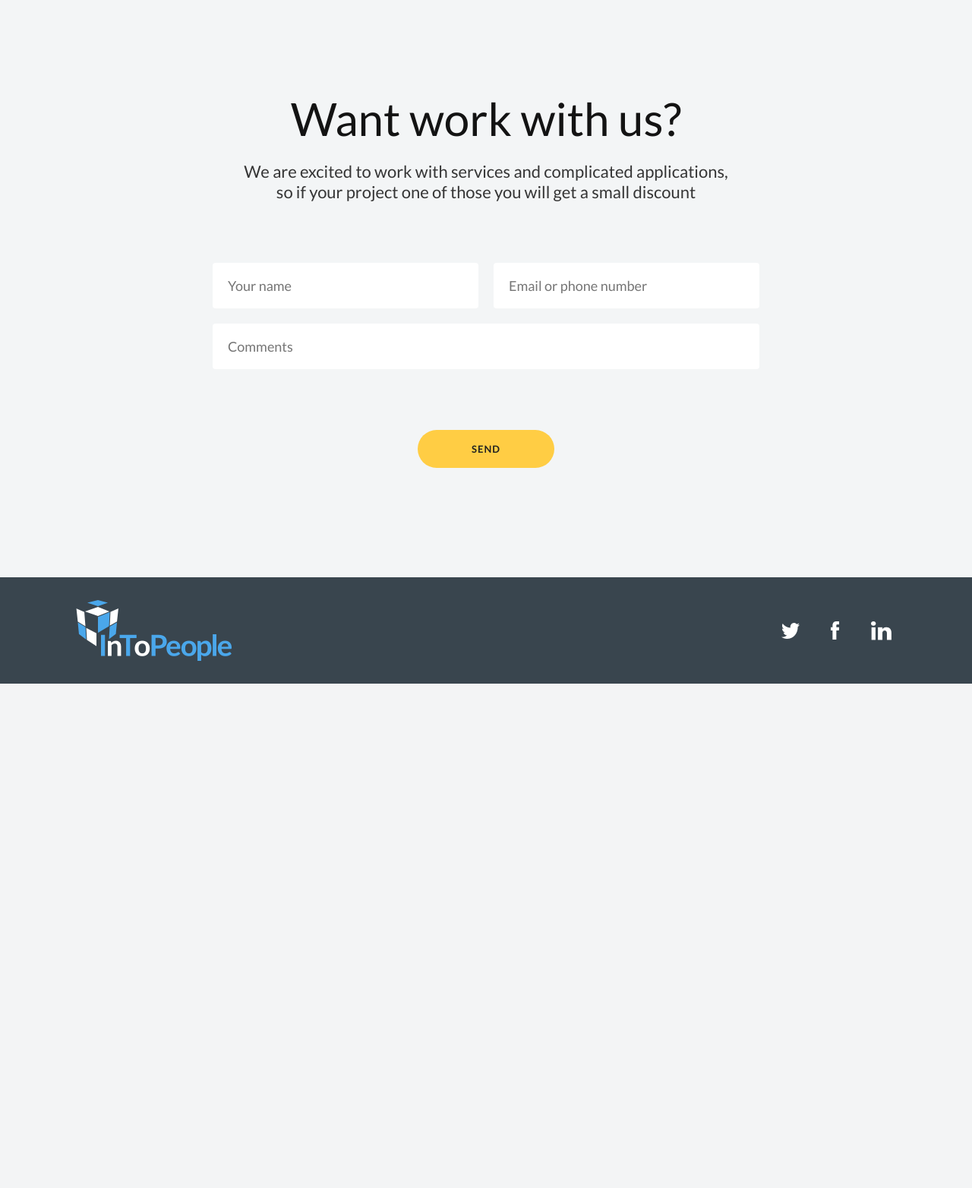
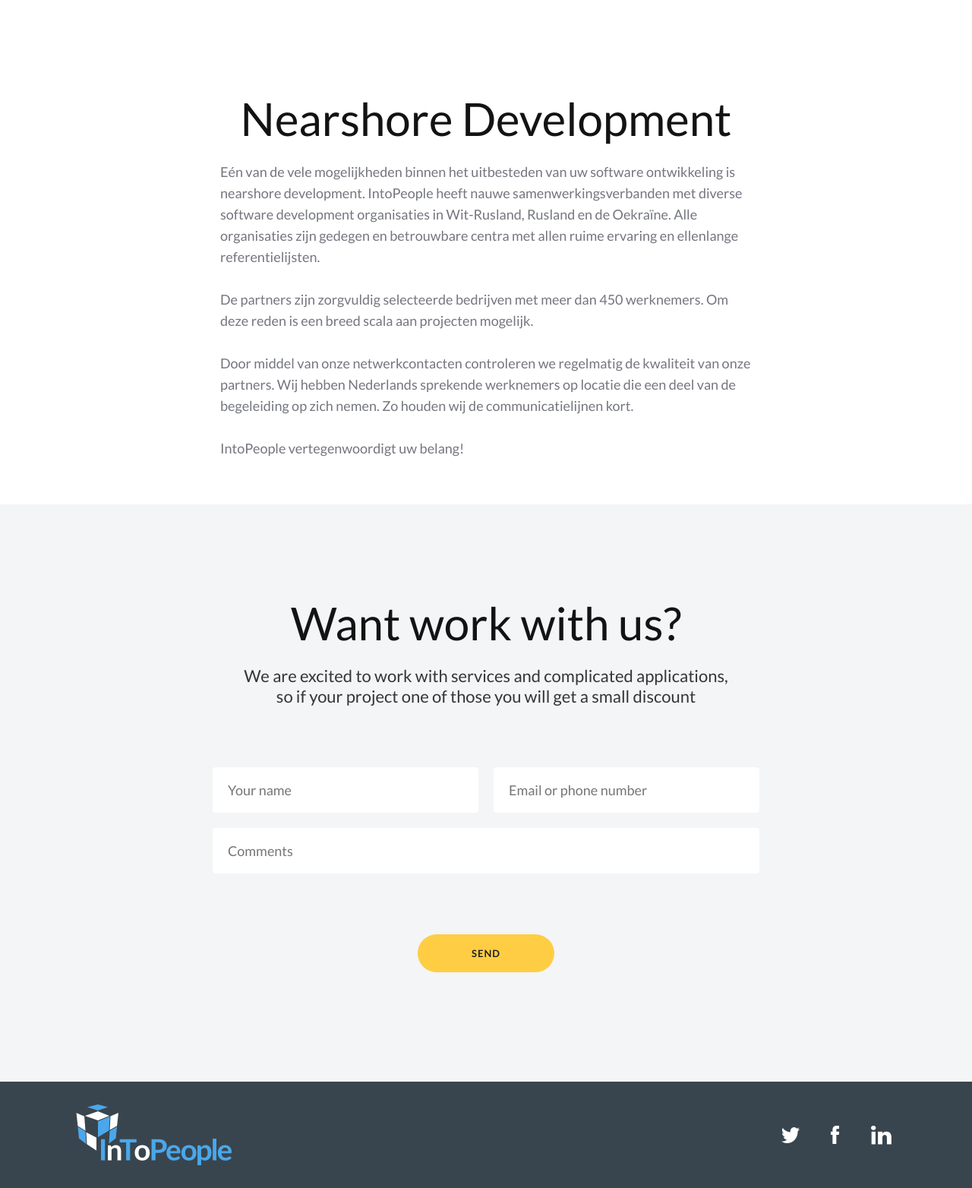
Before and after one commit to alexsholk/intopeople, a PHP site: page /development.php in a window 1280 px wide. Shown: the part 148-1712 px from the top of the page at 76% size. Before the commit the page ends 1048 px from the top, so only its background shows below. Run offline with PHP 8.4, Linux system fonts and the light colour scheme.

Commit message:
Development page in progress

```diff
--- a/web/development.php
+++ b/web/development.php
@@ -9,7 +9,28 @@ $selected = 2;
 <body>
 <?php require '_header.php' ?>
 <div class="main-container">
-    <!-- TODO -->
+    <div>
+        <div class="main-wrap">
+            <div class="middle-width centered">
+                <h1>Nearshore Development</h1>
+                <p>
+                    Eén van de vele mogelijkheden binnen het uitbesteden van uw software ontwikkeling is nearshore
+                    development. IntoPeople heeft nauwe samenwerkingsverbanden met diverse software development
+                    organisaties in Wit-Rusland, Rusland en de Oekraïne. Alle organisaties zijn gedegen en betrouwbare
+                    centra met allen ruime ervaring en ellenlange referentielijsten.
+                    <br><br>
+                    De partners zijn zorgvuldig selecteerde bedrijven met meer dan 450 werknemers. Om deze reden is
+                    een breed scala aan projecten mogelijk.
+                    <br><br>
+                    Door middel van onze netwerkcontacten controleren we regelmatig de kwaliteit van onze partners.
+                    Wij hebben Nederlands sprekende werknemers op locatie die een deel van de begeleiding op zich
+                    nemen. Zo houden wij de communicatielijnen kort.
+                    <br><br>
+                    IntoPeople vertegenwoordigt uw belang!
+                </p>
+            </div>
+        </div>
+    </div>
     <?php require '_contact_form.php' ?>
 </div>
 <?php require '_footer.php' ?>
--- a/web/styles/css/index.css
+++ b/web/styles/css/index.css
@@ -38,7 +38,7 @@ body {
   height: 140px;
 }
 
-.main-wrap > h1:first-child, .middle-width {
+.middle-width {
   width: 700px;
 }
 
@@ -187,7 +187,7 @@ h1 {
   font: normal 60px/72px "Lato", sans-serif;
   color: #131313;
   text-align: center;
-  margin: 20px auto;
+  margin: 80px 0 20px;
 }
 .header h1 {
   font: bold 36px/54px "Lato", sans-serif;
@@ -195,29 +195,30 @@ h1 {
   text-transform: uppercase;
   color: #fff;
 }
-.main-wrap > h1:first-child {
-  margin-top: 80px;
+
+h4, h3, h2 {
+  margin: 80px 0 20px;
+}
+h4:first-child, h3:first-child, h2:first-child {
+  margin-top: 20px;
 }
 
 h2 {
   font: normal 44px/52px "Lato", sans-serif;
   color: #1a1b1e;
   text-align: left;
-  margin: 20px auto;
 }
 
 h3 {
   font: normal 32px/39px "Lato", sans-serif;
   color: #1a1b1e;
   text-align: left;
-  margin: 20px auto;
 }
 
 h4 {
   font: normal 22px/27px "Lato", sans-serif;
   color: #51575C;
   text-align: left;
-  margin: 20px auto;
 }
 
 a {
@@ -252,10 +253,10 @@ ul, ol {
   margin: 20px 0;
 }
 
-ul.dash {
+ul {
   list-style-type: none;
 }
-ul.dash > li:before {
+ul > li:before {
   display: inline-block;
   content: "— ";
   width: 1.4em;
--- a/web/styles/sass/index.sass
+++ b/web/styles/sass/index.sass
@@ -178,33 +178,35 @@ h1
   font: normal 60px/72px $default-font-family
   color: $dark-title-color
   text-align: center
-  margin: 20px auto
+  margin: 80px 0 20px
   .header &
     font: bold 36px/54px $default-font-family
     text-align: center
     text-transform: uppercase
     color: $inverse-text-color
-  .main-wrap > &:first-child
-    margin-top: 80px
-    @extend %middle-width
+
+%heading-margins
+  margin: 80px 0 20px
+  &:first-child
+    margin-top: 20px
 
 h2
   font: normal 44px/52px $default-font-family
   color: $medium-title-color
   text-align: left
-  margin: 20px auto
+  @extend %heading-margins
 
 h3
   font: normal 32px/39px $default-font-family
   color: $medium-title-color
   text-align: left
-  margin: 20px auto
+  @extend %heading-margins
 
 h4
   font: normal 22px/27px $default-font-family
   color: $light-title-color
   text-align: left
-  margin: 20px auto
+  @extend %heading-margins
 
 a
   color: $default-link-color
@@ -229,7 +231,7 @@ ul, ol
   list-style-position: inside
   margin: 20px 0
 
-ul.dash
+ul
   list-style-type: none
   > li:before
     display: inline-block
```
Also changed, not shown: web/about.php (+5 -4 lines), 1 other file.
